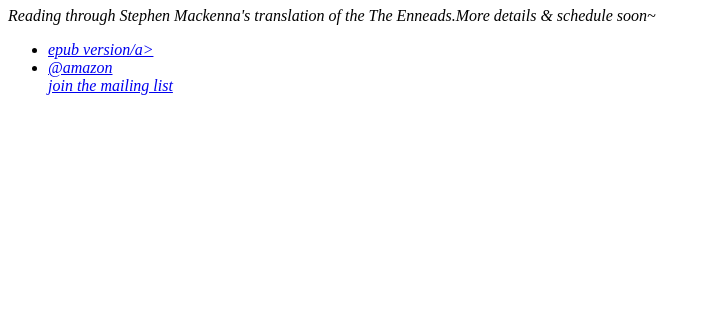
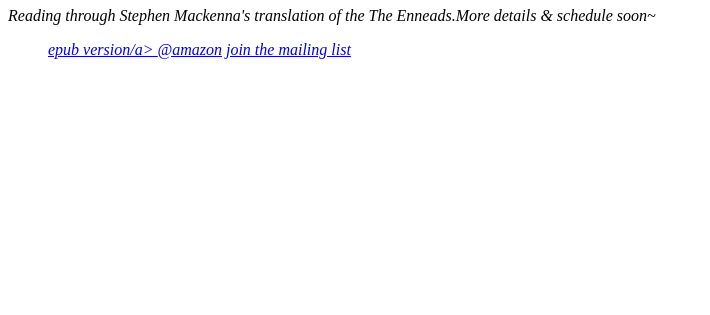
Before and after one commit to plotinusreadinggroup/plotinusreadinggroup.github.io, a plain HTML site: page index.html in a window 1280 px wide. Shown: the part 485-800 px from the top of the page, without its empty margins (0-710 px from the left). Drawn offline with Linux system fonts and the light colour scheme.

Commit message:
Update index.html

```diff
--- a/index.html
+++ b/index.html
@@ -15,8 +15,8 @@
 		<footer>
     		<ul>
 
-			<li><a href="https://drive.google.com/open?id=1YovDr157pf-0eKiyJPwn3mcVG3_xr6-V">epub version/a></li>
-			<li><a href="https://www.amazon.com/Enneads-Classics-Plotinus-ebook/dp/B002XHNOHY/ref=sr_1_3?dchild=1&keywords=enneads&qid=1585690292&s=books&sr=1-3">@amazon</a></li>
+			<a href="https://drive.google.com/open?id=1YovDr157pf-0eKiyJPwn3mcVG3_xr6-V">epub version/a></li>
+			<a href="https://www.amazon.com/Enneads-Classics-Plotinus-ebook/dp/B002XHNOHY/ref=sr_1_3?dchild=1&keywords=enneads&qid=1585690292&s=books&sr=1-3">@amazon</a></li>
 			<a href="mailto:plotinusreadinggroup@gmail.com?Subject=Please add me to the PRG mailing list">join the mailing list</a>
 			</ul>
 		</footer>
```
